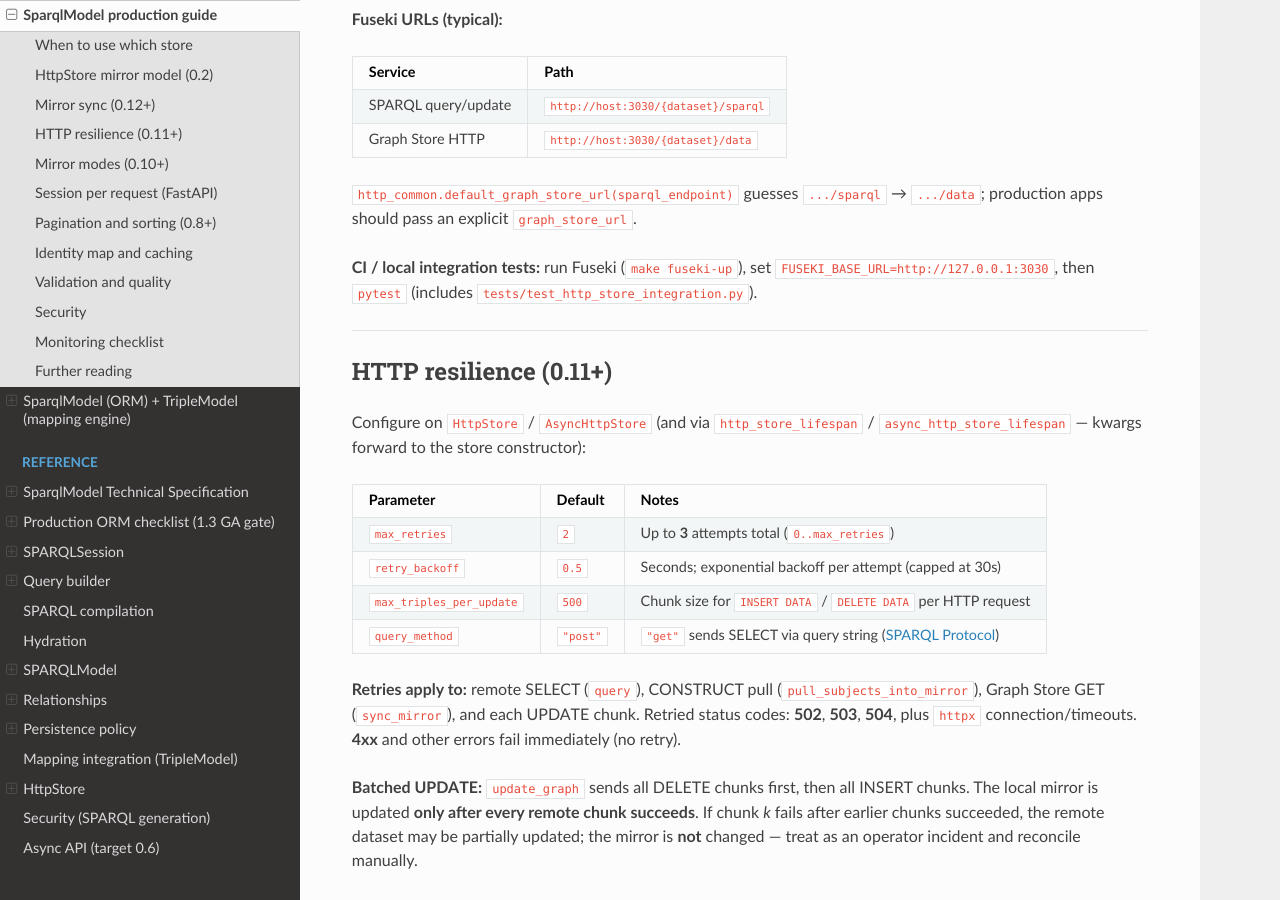
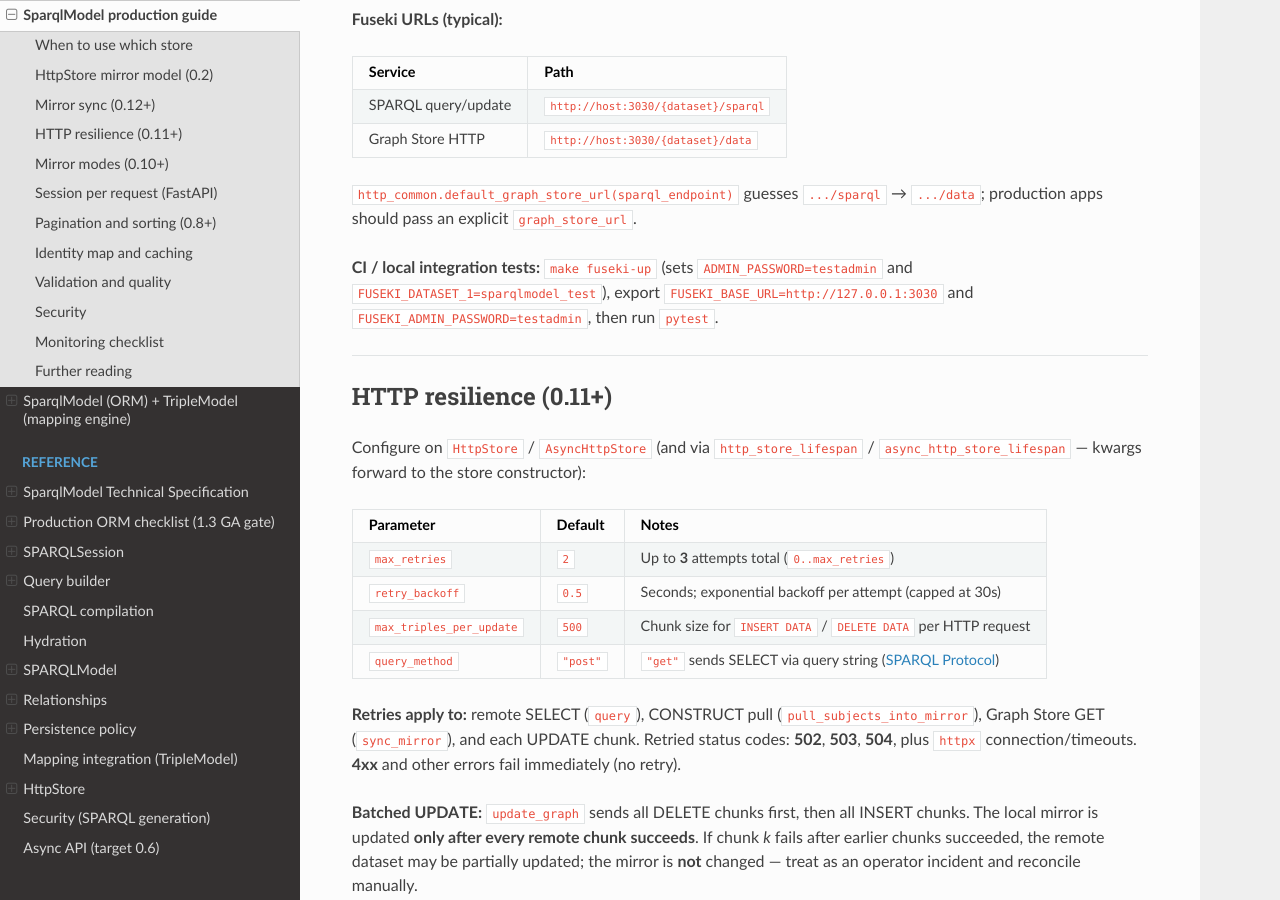
Before and after one commit to eddiethedean/sparqlmodel, a Sphinx documentation site: the page built from docs/PRODUCTION.md, in a window 1280 px wide and 900 px high, scrolled down 1874 px. Built offline with Sphinx 7.4.7 and the Read the Docs theme 3.1.0, drawn with Linux system fonts in a browser that asks for light colours.

Commit message:
Fix Fuseki CI auth for dataset clear and integration HTTP calls.
Set ADMIN_PASSWORD on the Fuseki service and FUSEKI_ADMIN_PASSWORD in
pytest; use SPARQL UPDATE CLEAR ALL with Basic auth for test isolation.

```diff
--- a/docs/PRODUCTION.md
+++ b/docs/PRODUCTION.md
@@ -72,7 +72,7 @@
 
 `http_common.default_graph_store_url(sparql_endpoint)` guesses `.../sparql` → `.../data`; production apps should pass an explicit `graph_store_url`.
 
-**CI / local integration tests:** run Fuseki (`make fuseki-up`), set `FUSEKI_BASE_URL=http://127.0.0.1:3030`, then `pytest` (includes `tests/test_http_store_integration.py`).
+**CI / local integration tests:** `make fuseki-up` (sets `ADMIN_PASSWORD=testadmin` and `FUSEKI_DATASET_1=sparqlmodel_test`), export `FUSEKI_BASE_URL=http://127.0.0.1:3030` and `FUSEKI_ADMIN_PASSWORD=testadmin`, then run `pytest`.
 
 ---
 
```
Also changed, not shown: 4 other files.
